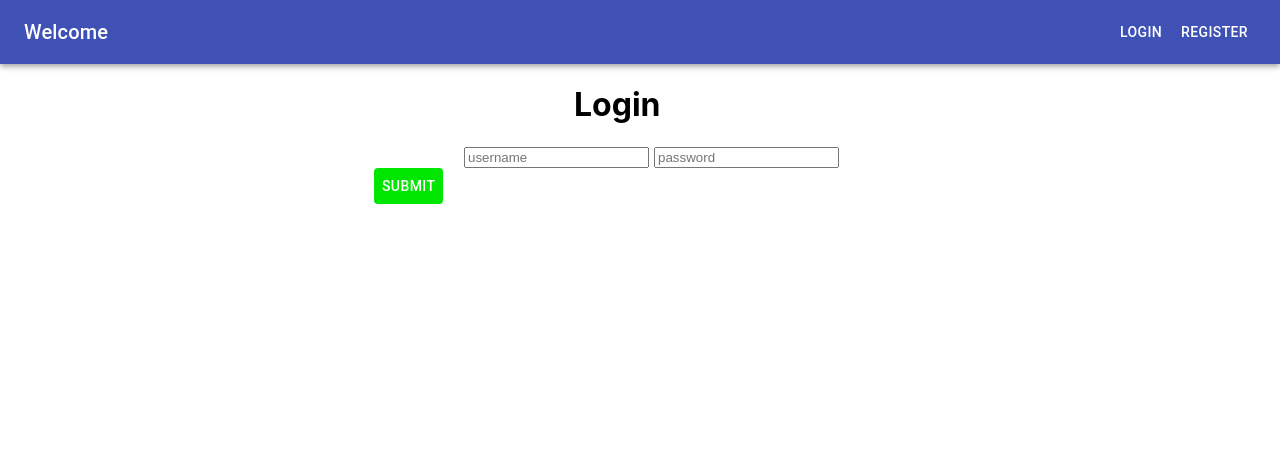
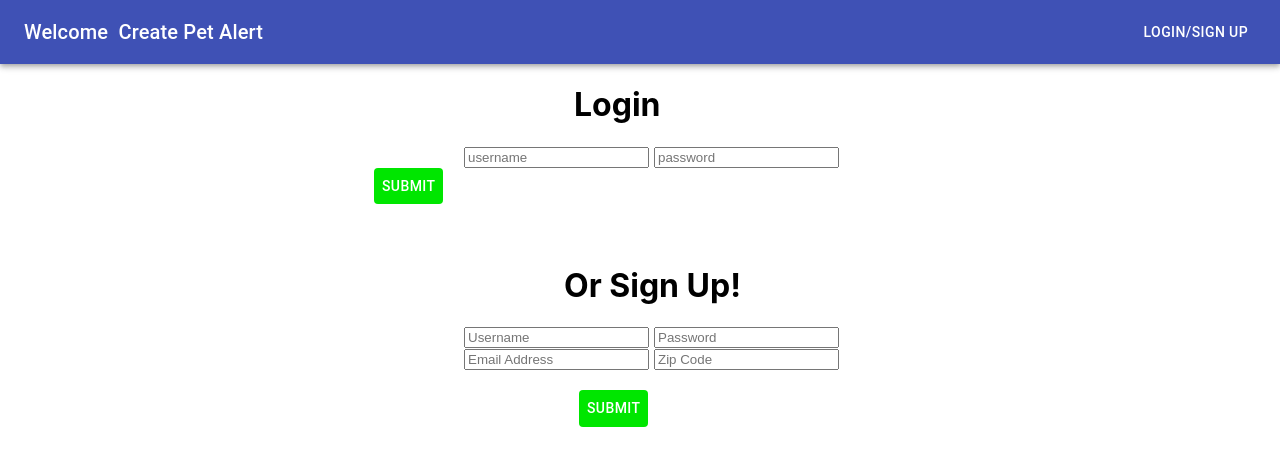
Before and after one commit to amneet954/save-a-friend, a React (Create React App) app: page /login in a window 1280 px wide. Shown: the top 466 px of the page. Built offline with nearby package versions, Linux system fonts and the light colour scheme.

Commit message:
removed register component but fixed passport session issue after register

```diff
--- a/src/App.js
+++ b/src/App.js
@@ -1,5 +1,5 @@
 import { BrowserRouter, Route, Switch } from "react-router-dom";
-import { NavBar, Login, Register, Home } from "./components";
+import { NavBar, Authentication, Home } from "./components";
 
 const App = () => {
   return (
@@ -9,8 +9,7 @@ const App = () => {
         <main>
           <Switch>
             <Route exact path="/" component={Home} />
-            <Route exact path="/login" component={Login} />
-            <Route exact path="/register" component={Register} />
+            <Route exact path="/login" component={Authentication} />
             <Route
               exact
               path="*"
--- a/src/components/Register.js
+++ b/src/components/Authentication.js
@@ -1,9 +1,9 @@
 import React, { Component } from "react";
-import { register } from "../store";
+import { login, register } from "../store";
 import { connect } from "react-redux";
 import { Button, Container } from "@material-ui/core";
 
-class Login extends Component {
+class Authentication extends Component {
   constructor() {
     super();
     this.state = {
@@ -14,6 +14,7 @@ class Login extends Component {
       data: "",
     };
     this.handleChange = this.handleChange.bind(this);
+    this.login = this.login.bind(this);
     this.register = this.register.bind(this);
   }
 
@@ -32,6 +33,12 @@ class Login extends Component {
     });
   }
 
+  async login(event) {
+    event.preventDefault();
+    await this.props.dispatchUser(this.state.username, this.state.password);
+    this.props.history.push("/");
+  }
+
   async register(event) {
     event.preventDefault();
     await this.props.dispatchNewUser(
@@ -40,15 +47,52 @@ class Login extends Component {
       this.state.email,
       this.state.zipCode
     );
+    await this.props.dispatchUser(this.state.username, this.state.password);
     this.props.history.push("/");
   }
 
   render() {
     return (
       <Container maxWidth="sm">
+        <form onSubmit={this.login}>
+          <h1 className="textCenter" style={{ paddingLeft: "210px" }}>
+            Login
+          </h1>
+          <span style={{ paddingLeft: "100px" }}>
+            <input
+              placeholder="username"
+              name="username"
+              onChange={this.handleChange}
+              required
+            />
+            <span style={{ paddingLeft: "5px" }}>
+              <input
+                placeholder="password"
+                type="password"
+                name="password"
+                onChange={this.handleChange}
+                required
+              />
+            </span>
+            <span style={{ paddingLeft: "10px" }}>
+              <Button
+                type="submit"
+                color="inherit"
+                style={{
+                  color: "white",
+                  backgroundColor: "#00e600",
+                }}
+              >
+                Submit
+              </Button>
+            </span>
+          </span>
+        </form>
+        <br></br>
+        <br></br>
         <form onSubmit={this.register}>
           <h1 className="textCenter" style={{ paddingLeft: "200px" }}>
-            Register
+            Or Sign Up!
           </h1>
           <div style={{ paddingLeft: "100px" }}>
             <input
@@ -109,8 +153,9 @@ const mapState = (state) => ({
 });
 
 const mapDispatch = (dispatch) => ({
+  dispatchUser: (username, password) => dispatch(login(username, password)),
   dispatchNewUser: (username, password, email, zipCode) =>
     dispatch(register(username, password, email, zipCode)),
 });
 
-export default connect(mapState, mapDispatch)(Login);
+export default connect(mapState, mapDispatch)(Authentication);
--- a/src/components/Login.js
+++ /dev/null
@@ -1,89 +0,0 @@
-import React, { Component } from "react";
-import { login } from "../store";
-import { connect } from "react-redux";
-import { Button, Container } from "@material-ui/core";
-
-class Login extends Component {
-  constructor() {
-    super();
-    this.state = {
-      username: "",
-      password: "",
-      data: "",
-    };
-    this.handleChange = this.handleChange.bind(this);
-    this.login = this.login.bind(this);
-  }
-
-  componentDidMount() {
-    let userId = this.props.userInfo.user._id;
-    if (userId) {
-      alert(`You are already logged in. Id: ${userId}`);
-      this.props.history.push("/");
-    }
-  }
-
-  handleChange(event) {
-    event.preventDefault();
-    this.setState({
-      [event.target.name]: event.target.value,
-    });
-  }
-
-  async login(event) {
-    event.preventDefault();
-    await this.props.dispatchUser(this.state.username, this.state.password);
-    this.props.history.push("/");
-  }
-
-  render() {
-    return (
-      <Container maxWidth="sm">
-        <form onSubmit={this.login}>
-          <h1 className="textCenter" style={{ paddingLeft: "210px" }}>
-            Login
-          </h1>
-          <span style={{ paddingLeft: "100px" }}>
-            <input
-              placeholder="username"
-              name="username"
-              onChange={this.handleChange}
-              required
-            />
-            <span style={{ paddingLeft: "5px" }}>
-              <input
-                placeholder="password"
-                type="password"
-                name="password"
-                onChange={this.handleChange}
-                required
-              />
-            </span>
-            <span style={{ paddingLeft: "10px" }}>
-              <Button
-                type="submit"
-                color="inherit"
-                style={{
-                  color: "white",
-                  backgroundColor: "#00e600",
-                }}
-              >
-                Submit
-              </Button>
-            </span>
-          </span>
-        </form>
-      </Container>
-    );
-  }
-}
-
-const mapState = (state) => ({
-  userInfo: state,
-});
-
-const mapDispatch = (dispatch) => ({
-  dispatchUser: (username, password) => dispatch(login(username, password)),
-});
-
-export default connect(mapState, mapDispatch)(Login);
--- a/src/components/NavBar.js
+++ b/src/components/NavBar.js
@@ -33,6 +33,13 @@ const NavBar = ({ user, handleLogOut }) => {
             <Link to="/" style={{ textDecoration: "none", color: "white" }}>
               Welcome
             </Link>
+            &nbsp;&nbsp;
+            <Link
+              to="/report"
+              style={{ textDecoration: "none", color: "white" }}
+            >
+              Create Pet Alert
+            </Link>
           </Typography>
           {user.user._id ? (
             <Link
@@ -43,20 +50,12 @@ const NavBar = ({ user, handleLogOut }) => {
               <Button color="inherit">Logout</Button>
             </Link>
           ) : (
-            <span>
-              <Link
-                to="/login"
-                style={{ textDecoration: "none", color: "white" }}
-              >
-                <Button color="inherit">Login</Button>
-              </Link>
-              <Link
-                to="/register"
-                style={{ textDecoration: "none", color: "white" }}
-              >
-                <Button color="inherit">Register</Button>
-              </Link>
-            </span>
+            <Link
+              to="/login"
+              style={{ textDecoration: "none", color: "white" }}
+            >
+              <Button color="inherit">Login/Sign Up</Button>
+            </Link>
           )}
         </Toolbar>
       </AppBar>
--- a/src/components/index.js
+++ b/src/components/index.js
@@ -1,4 +1,3 @@
 export { default as NavBar } from "./NavBar";
-export { default as Login } from "./Login";
+export { default as Authentication } from "./Authentication";
 export { default as Home } from "./Home";
-export { default as Register } from "./Register";
```
Also changed, not shown: 1 other file (tests, documents, lock files or other folders).
